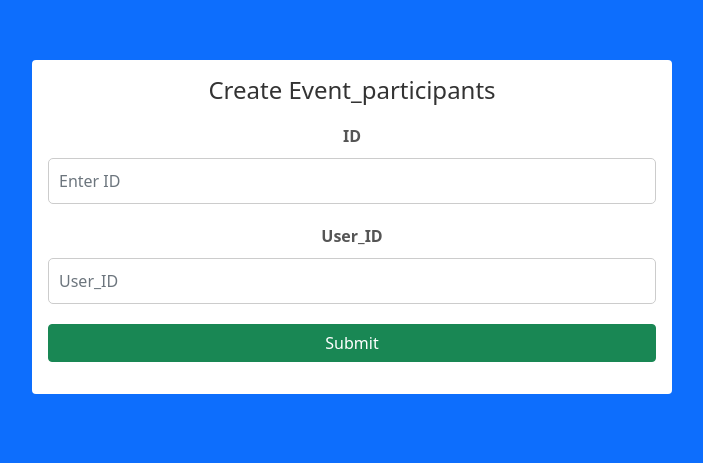
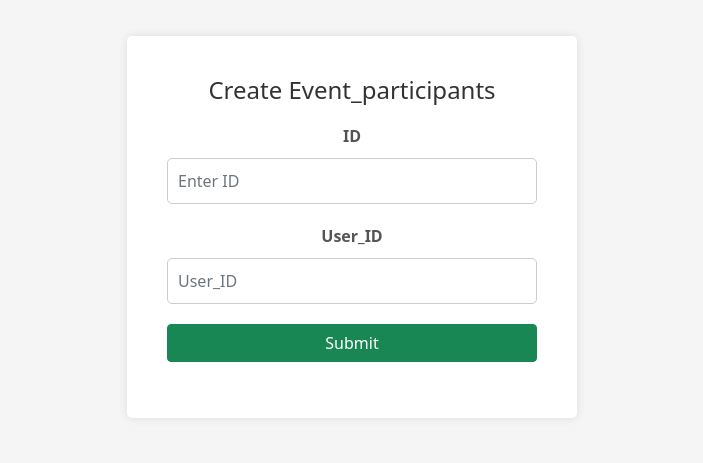
Before and after one commit to arbrudi/lab_course_1, a React (Create React App) app in the folder Project/: page /admin/events/createparticipants in a window 1280 px wide. Shown: the part 173-636 px from the top of the page, without its empty margins (288-991 px from the left). Built offline with nearby package versions, Linux system fonts and the light colour scheme.

Commit message:
eventcss

```diff
--- a/Project/src/components/CRUDS/Events/Updateparticipants.js
+++ b/Project/src/components/CRUDS/Events/Updateparticipants.js
@@ -21,8 +21,8 @@ function Updateparticipants() {
   }
 
   return (
-    <div className="d-flex vh-100 bg-primary justify-content-center align-items-center">
-      <div className="w-50 bg-white rounded p-3">
+    <div className="container">
+      <div className="cont">
         <form onSubmit={handleSubmit}>
           <h2>Update Events participants</h2>
           <div className="mb-2">
--- a/Project/src/components/CRUDS/Events/createparticipants.js
+++ b/Project/src/components/CRUDS/Events/createparticipants.js
@@ -31,8 +31,8 @@ function Createparticipants() {
   }
 
   return (
-    <div className="d-flex vh-100 bg-primary justify-content-center align-items-center">
-      <div className="w-50 bg-white rounded p-3">
+    <div className="container">
+      <div className="cont">
         <form onSubmit={handleSubmit}>
           <h2>Create Event_participants </h2>
           <div className="mb-2">
--- a/Project/src/pages/admin/Events.js
+++ b/Project/src/pages/admin/Events.js
@@ -88,7 +88,7 @@ const handleDeletee = async (Event_ID) => {
         </table>
       </div>
       <Link to="/admin/events/createparticipants" className='btn'>
-          <button className='btn'>Create event participants</button>
+          <button className='btn-new-user rounded '>Create event participants</button>
         </Link>
         <table className='users-table'>
           <thead>
@@ -117,9 +117,9 @@ const handleDeletee = async (Event_ID) => {
                 <td>{data.Surname}</td>
                 <td>
                   <Link to={`updateparticipants/${data.Event_ID}`} className='btn'>
-                    <button className='btn'>Update event participants</button>
+                    <button className='btn-update rounded'>Update event participants</button>
                   </Link>
-                  <button className='btn' onClick={e => handleDeletee(data.Event_ID)}>Delete event participants</button>
+                  <button className='btn-delete rounded ' onClick={e => handleDeletee(data.Event_ID)}>Delete event participants</button>
                 </td>
               </tr>
             ))}
```
